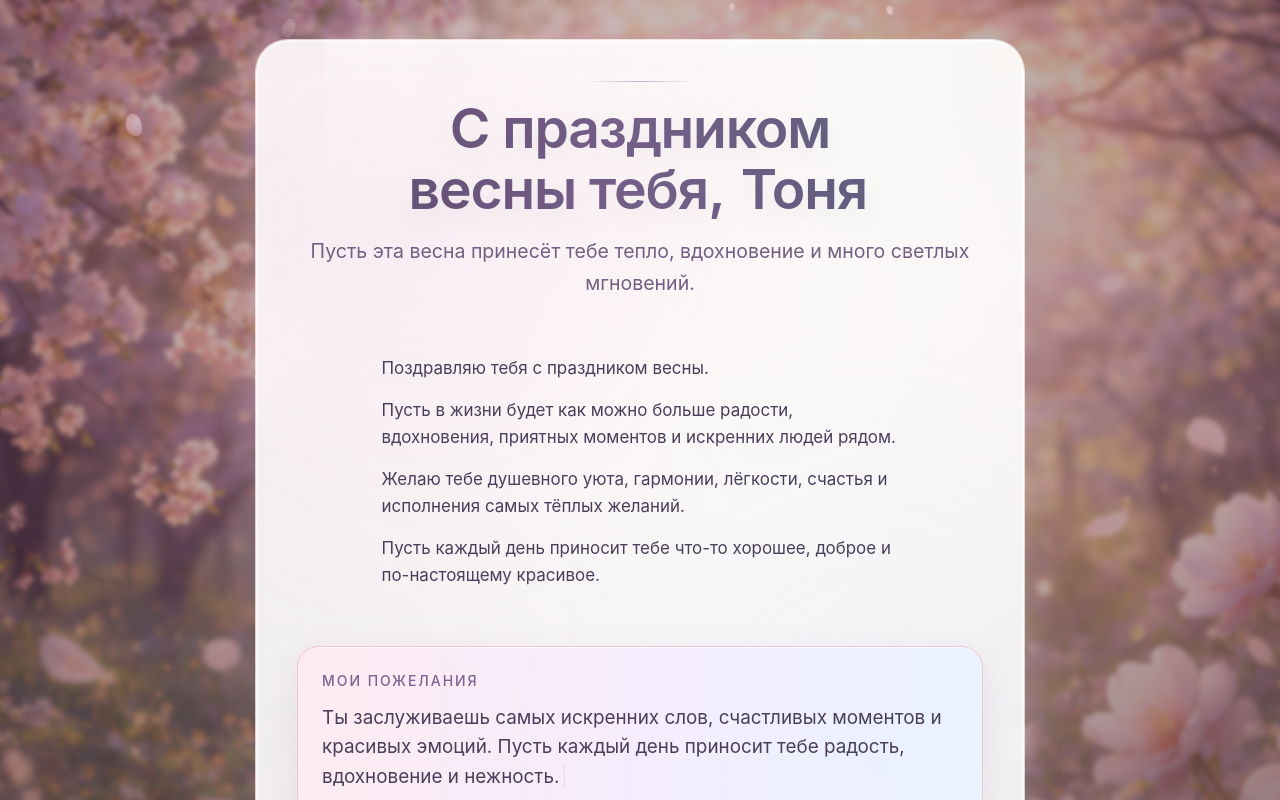
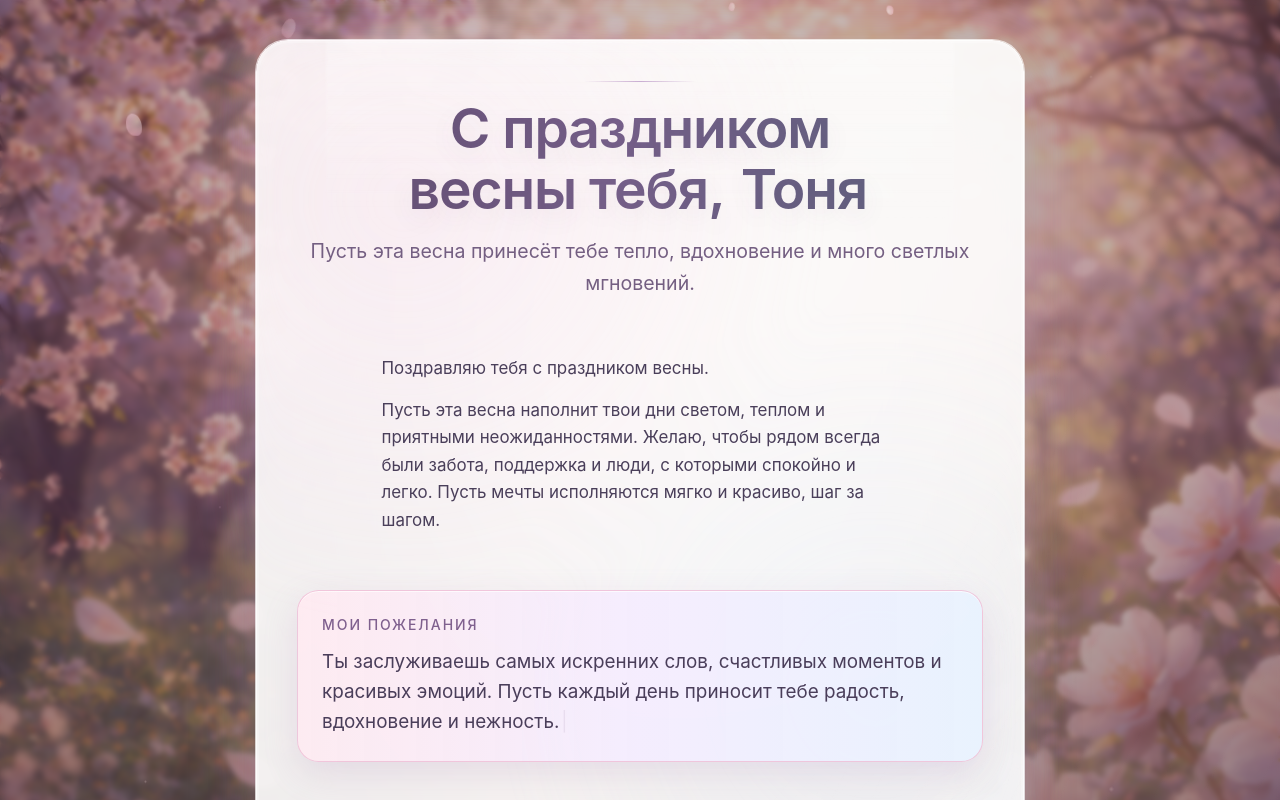
Before and after one commit to kenform/spring-greeting-site, a Next.js app: page / in a window 1280 px wide. Shown: the top 800 px of the page. Built offline with nearby package versions, Linux system fonts and the light colour scheme.

Commit message:
feat: add auto-generated post-intro message block without typewriter effect

```diff
--- a/app/page.jsx
+++ b/app/page.jsx
@@ -2,6 +2,7 @@ import ComplimentRotator from '../components/ComplimentRotator';
 import PetalField from '../components/PetalField';
 import AtmosphericBackground from '../components/AtmosphericBackground';
 import GlowParticles from '../components/GlowParticles';
+import MainMessageAuto from '../components/MainMessageAuto';
 import { siteContent } from '../content/siteContent';
 
 function buildTitleParts(template, recipientName) {
@@ -11,7 +12,6 @@ function buildTitleParts(template, recipientName) {
 
 export default function HomePage() {
   const title = buildTitleParts(siteContent.titleTemplate, siteContent.recipientName);
-  const paragraphs = siteContent.message.split('\n').filter(Boolean);
 
   return (
     <main className="relative min-h-screen overflow-hidden px-4 py-8 text-[#4f3e58] sm:px-8 sm:py-10">
@@ -36,13 +36,7 @@ export default function HomePage() {
           </p>
         </header>
 
-        <article className="animate-fade-up mx-auto w-full max-w-[565px] space-y-3.5 rounded-2xl bg-white/64 p-5 sm:p-6" style={{ animationDelay: '0.15s' }}>
-          {paragraphs.map((line, idx) => (
-            <p key={idx} className="text-[1rem] leading-[1.62] text-[#4a3f5a] sm:text-[1.06rem]">
-              {line}
-            </p>
-          ))}
-        </article>
+        <MainMessageAuto intro={siteContent.messageIntro} variants={siteContent.messageVariants} />
 
         <section className="animate-fade-up rounded-[1.35rem] border border-[#efbfd6]/85 bg-gradient-to-r from-[#ffeaf1d9] via-[#f4ecffe6] to-[#e8f3ffe0] p-5 shadow-[inset_0_1px_0_rgba(255,255,255,0.7),0_12px_34px_rgba(170,136,184,0.2)] sm:p-6" style={{ animationDelay: '0.25s' }}>
           <h2 className="mb-3 text-sm font-medium uppercase tracking-[0.14em] text-[#7f608e]">Мои пожелания</h2>
--- /dev/null
+++ b/components/MainMessageAuto.jsx
@@ -0,0 +1,18 @@
+'use client';
+
+import { useMemo } from 'react';
+
+export default function MainMessageAuto({ intro, variants = [] }) {
+  const text = useMemo(() => {
+    if (!variants.length) return '';
+    const idx = Math.floor(Math.random() * variants.length);
+    return variants[idx];
+  }, [variants]);
+
+  return (
+    <article className="animate-fade-up mx-auto w-full max-w-[565px] space-y-3.5 rounded-2xl bg-white/64 p-5 sm:p-6" style={{ animationDelay: '0.15s' }}>
+      <p className="text-[1rem] leading-[1.62] text-[#4a3f5a] sm:text-[1.06rem]">{intro}</p>
+      <p className="text-[1rem] leading-[1.62] text-[#4a3f5a] sm:text-[1.06rem]">{text}</p>
+    </article>
+  );
+}
--- a/content/siteContent.js
+++ b/content/siteContent.js
@@ -3,10 +3,13 @@ export const siteContent = {
   titleTemplate: 'С праздником весны тебя, [Имя]',
   subtitle:
     'Пусть эта весна принесёт тебе тепло, вдохновение и много светлых мгновений.',
-  message: `Поздравляю тебя с праздником весны.
-Пусть в жизни будет как можно больше радости, вдохновения, приятных моментов и искренних людей рядом.
-Желаю тебе душевного уюта, гармонии, лёгкости, счастья и исполнения самых тёплых желаний.
-Пусть каждый день приносит тебе что-то хорошее, доброе и по-настоящему красивое.`,
+  messageIntro: 'Поздравляю тебя с праздником весны.',
+  messageVariants: [
+    'Пусть в жизни будет как можно больше радости, вдохновения, приятных моментов и искренних людей рядом. Желаю тебе душевного уюта, гармонии, лёгкости, счастья и исполнения самых тёплых желаний. Пусть каждый день приносит тебе что-то хорошее, доброе и по-настоящему красивое.',
+    'Пусть эта весна наполнит твои дни светом, теплом и приятными неожиданностями. Желаю, чтобы рядом всегда были забота, поддержка и люди, с которыми спокойно и легко. Пусть мечты исполняются мягко и красиво, шаг за шагом.',
+    'Пусть в твоём сердце будет больше спокойствия и вдохновения, а в жизни — больше счастливых событий и тёплых встреч. Желаю тебе гармонии, внутренней силы и настоящей радости в каждом дне.',
+    'Пусть весна подарит тебе лёгкость, новые поводы для улыбки и ощущение, что всё складывается именно так, как нужно. Желаю уюта, любви, красивых моментов и исполнения самых светлых желаний.'
+  ],
   signature: 'С наилучшими пожеланиями, Сергей',
   compliments: [
     'Пусть этой весной у тебя будет особенно много поводов для улыбки.',
```
